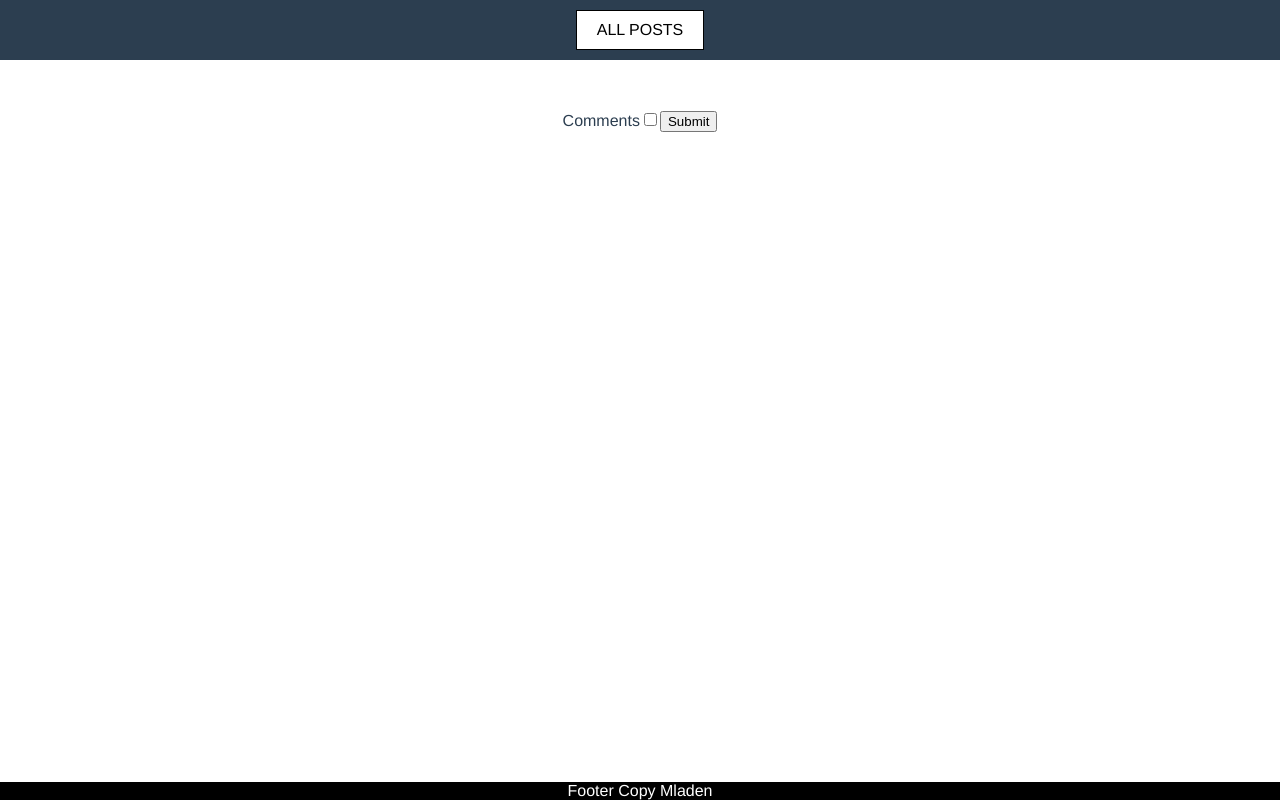
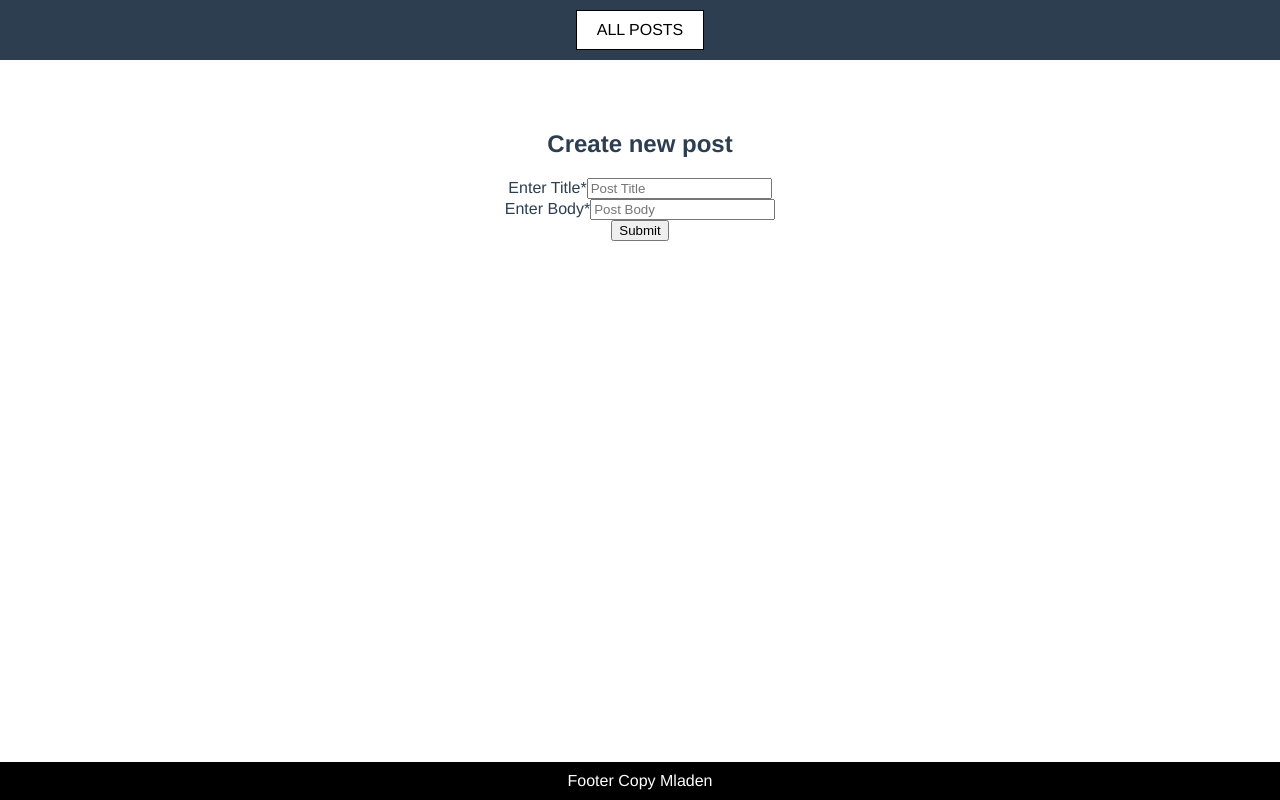
Before and after one commit to Mladen18/react-test, a React (Create React App) app: page /form in a window 1280 px wide. Built offline with nearby package versions, Linux system fonts and the light colour scheme.

Commit message:
Form - create post

```diff
--- a/src/components/layout/Footer.module.css
+++ b/src/components/layout/Footer.module.css
@@ -1,15 +1,12 @@
 footer {
-  background-color: blue;
-  color: white;
-  position: relative;
-  bottom: 0px;
   width: 100%;
 }
 
-footer p {
+.footer p {
   background-color: #000;
   text-align: center;
   margin: 0;
-  padding: 0;
+  padding: 10px 0;
+  color: #fff;
 }
 /*# sourceMappingURL=Footer.module.css.map */
--- a/src/components/layout/Footer.module.scss
+++ b/src/components/layout/Footer.module.scss
@@ -1,11 +1,3 @@
-.footer {
-  background-color: blue;
-  color: white;
-  position: relative;
-  bottom: 0px;
-  width: 100%;
-}
-
 footer {
   width: 100%;
 }
@@ -14,5 +6,6 @@ footer {
   background-color: #000;
   text-align: center;
   margin: 0;
-  padding: 0;
+  padding: 10px 0;
+  color: #fff;
 }
--- a/src/interface/index.ts
+++ b/src/interface/index.ts
@@ -1,3 +1,4 @@
 export * from "./User";
 export * from "./Post";
 export * from "./Comment";
+export * from "./FormValues";
--- a/src/pages/PageForm.tsx
+++ b/src/pages/PageForm.tsx
@@ -1,6 +1,8 @@
 import React, { useEffect } from "react";
-import { Formik, Field, Form } from "formik";
+import { Formik, Field, Form, ErrorMessage } from "formik";
 import logCompName from "../helper/logCompName";
+import { createPost } from "../services/api";
+import { FormValues, postErrors } from "../interface/index";
 
 const PageForm: React.FC<{ message: string }> = ({ message }) => {
   // Log Message props
@@ -10,24 +12,54 @@ const PageForm: React.FC<{ message: string }> = ({ message }) => {
   }, [message]);
 
   return (
+    <React.Fragment>
+      <h1>Create new post</h1>
       <Formik
-      initialValues={{ user: "", comments: false, title: "" }}
-      onSubmit={(values, { setSubmitting }) => {
-        setTimeout(() => {
-          alert(JSON.stringify(values, null, 2));
-          setSubmitting(false);
-        }, 400);
+        initialValues={{ title: "", body: "", userId: 1 }}
+        validate={(values) => {
+          let errors: Partial<postErrors> = {};
+          if (values.title === "") {
+            errors.title = "Required! Please enter title.";
+          }
+          if (values.body === "") {
+            errors.body = "Required! Please enter body text.";
+          }
+          return errors;
+        }}
+        onSubmit={async (values: FormValues, actions) => {
+          const response = await createPost(values.title, values.body, values.userId);
+          actions.setSubmitting(false);
+          if (response) {
+            console.log(response);
+          }
+          actions.resetForm({
+            values: {
+              title: "",
+              body: "",
+              userId: values.userId + 1,
+            },
+          });
         }}
       >
+        {({ values, handleBlur, isSubmitting }) => (
           <Form>
-        <label htmlFor="comments">Comments</label>
-
-        <Field type="checkbox" name="comments" />
-        {/* {`${comments}`} */}
-
-        <button type="submit">Submit</button>
+            <div>
+              <label htmlFor="title">Enter Title*</label>
+              <Field id="title" type="text" name="title" placeholder="Post Title" onBlur={handleBlur} value={values.title} />
+              <ErrorMessage name="title" component="div" />
+            </div>
+            <div>
+              <label htmlFor="body">Enter Body*</label>
+              <Field id="body" type="text" name="body" placeholder="Post Body" onBlur={handleBlur} value={values.body} />
+              <ErrorMessage name="body" component="div" />
+            </div>
+            <button type="submit" disabled={isSubmitting}>
+              Submit
+            </button>
           </Form>
+        )}
       </Formik>
+    </React.Fragment>
   );
 };
 
--- a/src/pages/PostItem.tsx
+++ b/src/pages/PostItem.tsx
@@ -27,7 +27,7 @@ const PostItem: React.FC<{ message: string }> = ({ message }) => {
   // const { isLoading, loadPost, loadComments, loadUsers } = useFetch(+id);
 
   // Call query
-  const { data, status } = useQuery<(Post[] | User[] | Comment[])[] | any>(["data", id], () => fetchData(id));
+  const { data, status } = useQuery<(Post | User[] | Comment[])[] | any>(["data", id], () => fetchData(id));
   let loadPost: Post = data ? data[0] : null;
   let loadUsers: User[] = data ? data[2] : null;
   let loadComments: Comment[] = data ? data[1] : null;
@@ -36,14 +36,12 @@ const PostItem: React.FC<{ message: string }> = ({ message }) => {
     <React.Fragment>
       {status === "loading" && <h1>Loading...</h1>}
       {status === "error" && <h1>Error</h1>}
-      {status === "success" && loadPost ? (
+      {status === "success" && loadPost && (
         <CardLayout className={style.auto} message={message}>
           <UserBlock id={loadPost.id} users={loadUsers} message={message} />
           <CardPost title={loadPost.title} body={loadPost.body} message={message} />
           {loadComments != null && loadComments.length > 0 ? <CommentBlock comments={loadComments} id={null} message={message} /> : <h2>No comments found</h2>}
         </CardLayout>
-      ) : (
-        <h1>No posts found</h1>
       )}
     </React.Fragment>
   );
--- a/src/scss/styles.css
+++ b/src/scss/styles.css
@@ -1,3 +1,3 @@
-@use "base";
-@use "button";
+@use "./variables/colors";
+@use "./UI/button";
 /*# sourceMappingURL=styles.css.map */
--- a/src/scss/styles.scss
+++ b/src/scss/styles.scss
@@ -1,2 +1,2 @@
-@use "base";
-@use "button";
+@use "./variables/colors";
+@use "./UI/button";
--- a/src/scss/variables/_colors.scss
+++ b/src/scss/variables/_colors.scss
@@ -0,0 +1,4 @@
+$white: #ffffff;
+$black: #000000;
+$grey: #666666;
+$blue: #0013c2;
--- a/src/services/api.tsx
+++ b/src/services/api.tsx
@@ -28,3 +28,19 @@ export const getUsers = async (): Promise<User[]> => {
   const r = await fetch(`${API_URL}/users`);
   return await r.json();
 };
+
+// CREATE POST
+export const createPost = async (title: string, body: string, userId: number): Promise<Post[]> => {
+  const r = await fetch(`${API_URL}/posts`, {
+    method: "POST",
+    body: JSON.stringify({
+      title: title,
+      body: body,
+      userId: userId,
+    }),
+    headers: {
+      "Content-type": "application/json; charset=UTF-8",
+    },
+  });
+  return await r.json();
+};
```
Also changed, not shown: src/interface/FormValues.ts (added, +10 -0 lines), src/scss/UI/_button.scss (+22 -0 lines), src/scss/components/_form.scss (added, +12 -0 lines), 2 other files (tests, documents, lock files or other folders). Lines whose indentation alone changed are shown as unchanged.
